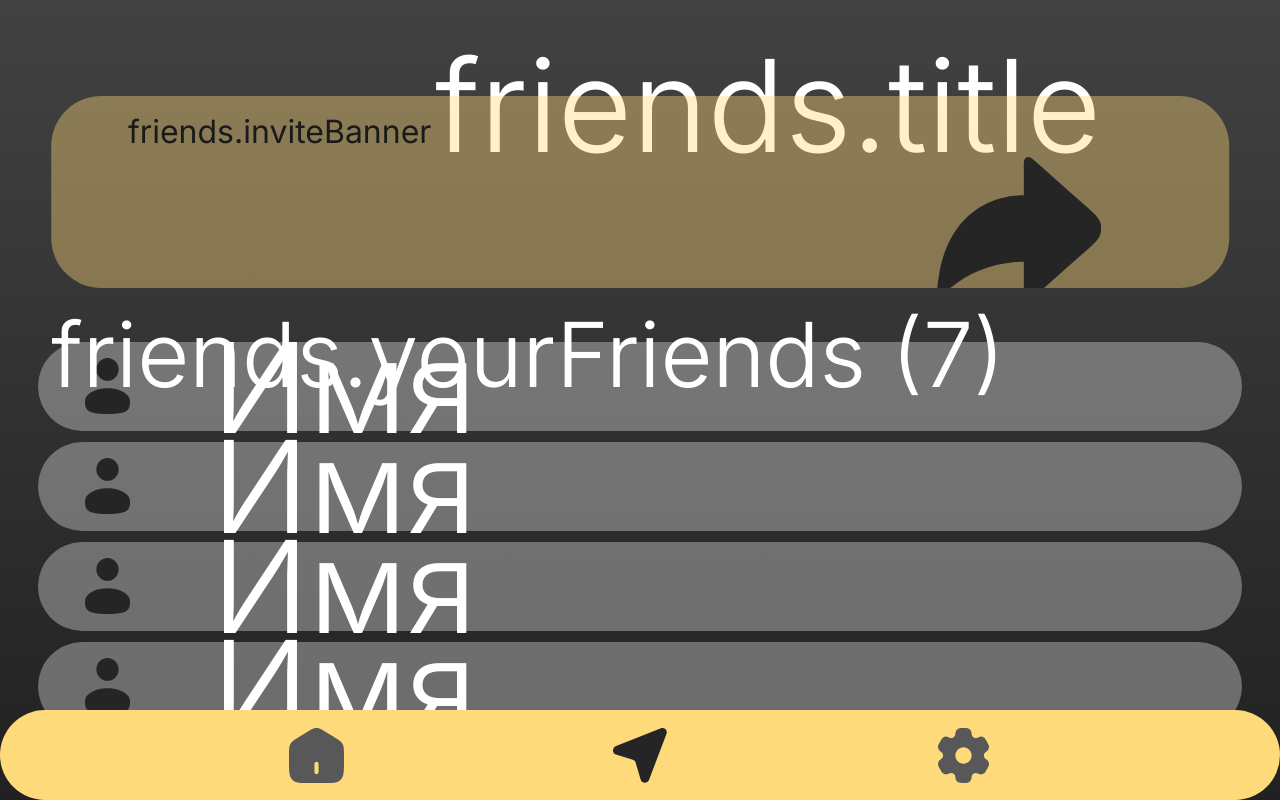
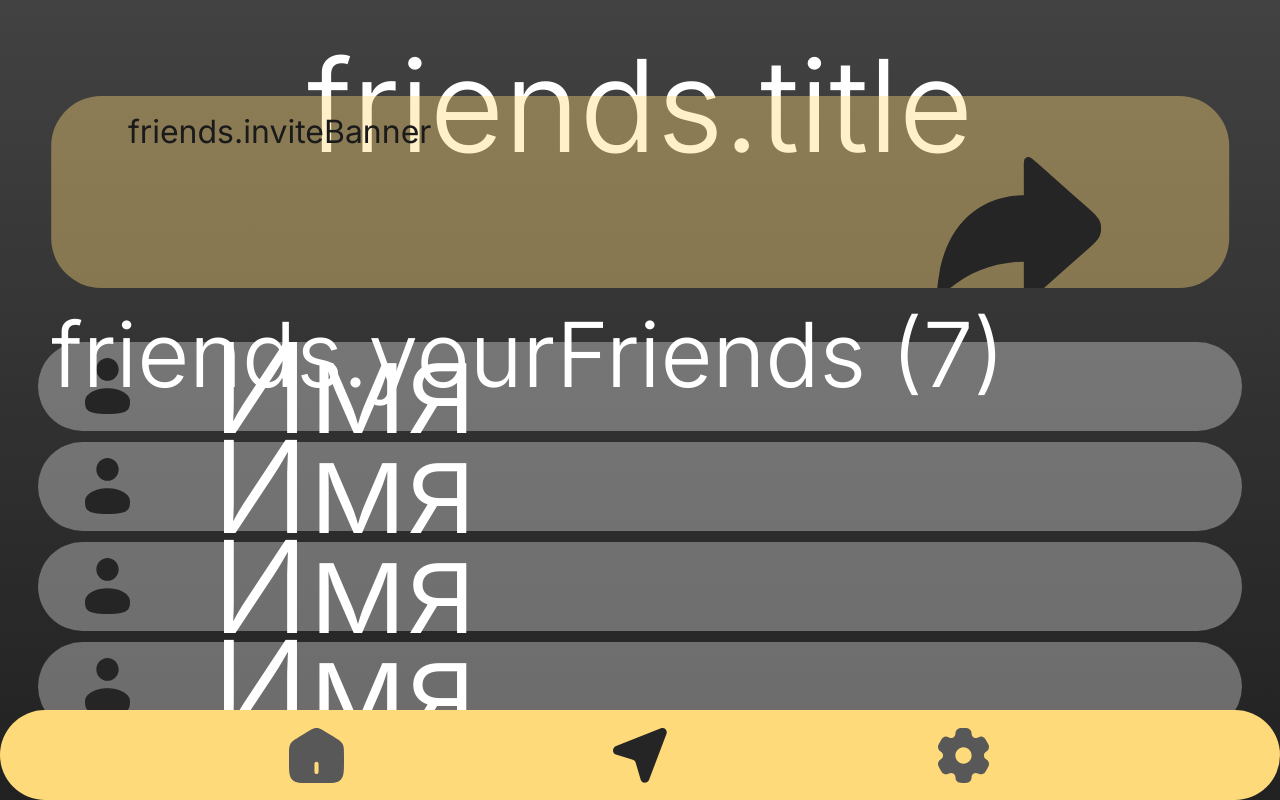
Before and after one commit to nlk112/gtr-ton-app, a Vue app: page /map in a window 1280 px wide. Built offline with nearby package versions, Linux system fonts and the light colour scheme.

Commit message:
полный RU перевод5

```diff
--- a/src/views/MapView.vue
+++ b/src/views/MapView.vue
@@ -40,7 +40,7 @@ const handleInviteSecondaryClick = () => {
 
 <template>
     <div class="map-page">
-        <h1 class="page-title" :style="{ fontSize: t('tasks.titleSize') }">
+        <h1 class="page-title">
             {{ t('friends.title') }}
         </h1>
 
@@ -107,7 +107,7 @@ const handleInviteSecondaryClick = () => {
 .page-title {
     position: fixed;
     top: 3.5vh;
-    left: 15vw;
+    left: 5vw;
     width: 90dvw;
     font-family: 'Inter', sans-serif;
     font-weight: 330;
--- a/src/views/TasksView.vue
+++ b/src/views/TasksView.vue
@@ -211,8 +211,8 @@ const handleCheckCompletion = () => {
 .page-title {
     position: fixed;
     top: 3.5vh;
-    left: 15vw;
-    width: 80dvw;
+    left: 5vw;
+    width: 90dvw;
     font-family: 'Inter', sans-serif;
     font-weight: 330;
     color: #ffffff;
```
